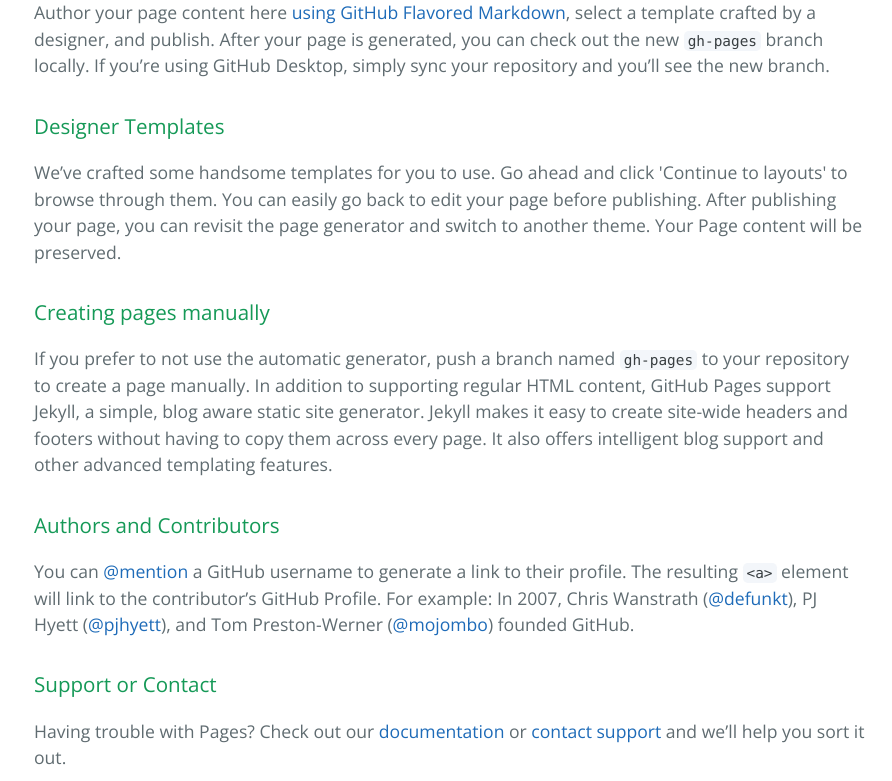
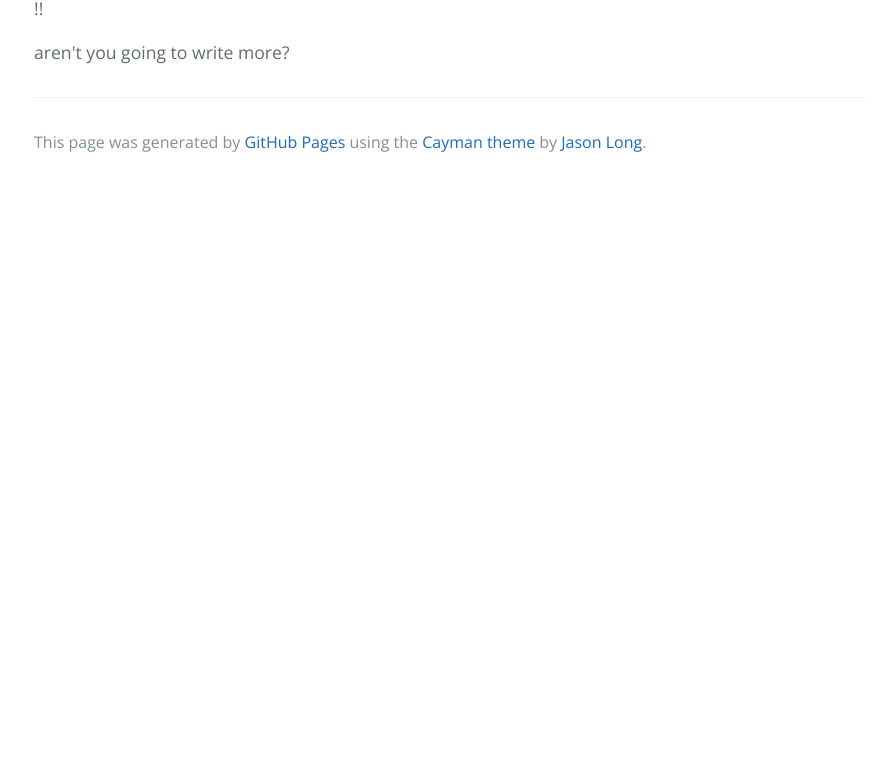
Before and after one commit to audedieude/audedieude.github.io, a plain HTML site: page index.html in a window 1280 px wide. Shown: the part 424-1205 px from the top of the page, without its empty margins (190-1082 px from the left). After the commit the page ends 800 px from the top, so only its background shows below. Drawn offline with nearby package versions, Linux system fonts and the light colour scheme.

Commit message:
Replace master branch with page content via GitHub

```diff
--- a/index.html
+++ b/index.html
@@ -16,30 +16,12 @@
     </section>
 
     <section class="main-content">
-      <h3>
-<a id="welcome-to-github-pages" class="anchor" href="#welcome-to-github-pages" aria-hidden="true"><span class="octicon octicon-link"></span></a>Welcome to GitHub Pages.</h3>
+      <h1>
+<a id="audedieudegithubio" class="anchor" href="#audedieudegithubio" aria-hidden="true"><span class="octicon octicon-link"></span></a>audedieude.github.io</h1>
 
-<p>This automatic page generator is the easiest way to create beautiful pages for all of your projects. Author your page content here <a href="https://guides.github.com/features/mastering-markdown/">using GitHub Flavored Markdown</a>, select a template crafted by a designer, and publish. After your page is generated, you can check out the new <code>gh-pages</code> branch locally. If you’re using GitHub Desktop, simply sync your repository and you’ll see the new branch.</p>
+<p>!!</p>
 
-<h3>
-<a id="designer-templates" class="anchor" href="#designer-templates" aria-hidden="true"><span class="octicon octicon-link"></span></a>Designer Templates</h3>
-
-<p>We’ve crafted some handsome templates for you to use. Go ahead and click 'Continue to layouts' to browse through them. You can easily go back to edit your page before publishing. After publishing your page, you can revisit the page generator and switch to another theme. Your Page content will be preserved.</p>
-
-<h3>
-<a id="creating-pages-manually" class="anchor" href="#creating-pages-manually" aria-hidden="true"><span class="octicon octicon-link"></span></a>Creating pages manually</h3>
-
-<p>If you prefer to not use the automatic generator, push a branch named <code>gh-pages</code> to your repository to create a page manually. In addition to supporting regular HTML content, GitHub Pages support Jekyll, a simple, blog aware static site generator. Jekyll makes it easy to create site-wide headers and footers without having to copy them across every page. It also offers intelligent blog support and other advanced templating features.</p>
-
-<h3>
-<a id="authors-and-contributors" class="anchor" href="#authors-and-contributors" aria-hidden="true"><span class="octicon octicon-link"></span></a>Authors and Contributors</h3>
-
-<p>You can <a href="https://github.com/blog/821" class="user-mention">@mention</a> a GitHub username to generate a link to their profile. The resulting <code>&lt;a&gt;</code> element will link to the contributor’s GitHub Profile. For example: In 2007, Chris Wanstrath (<a href="https://github.com/defunkt" class="user-mention">@defunkt</a>), PJ Hyett (<a href="https://github.com/pjhyett" class="user-mention">@pjhyett</a>), and Tom Preston-Werner (<a href="https://github.com/mojombo" class="user-mention">@mojombo</a>) founded GitHub.</p>
-
-<h3>
-<a id="support-or-contact" class="anchor" href="#support-or-contact" aria-hidden="true"><span class="octicon octicon-link"></span></a>Support or Contact</h3>
-
-<p>Having trouble with Pages? Check out our <a href="https://help.github.com/pages">documentation</a> or <a href="https://github.com/contact">contact support</a> and we’ll help you sort it out.</p>
+<p>aren't you going to write more?</p>
 
       <footer class="site-footer">
 
```
Also changed, not shown: params.json (+1 -1 lines).
